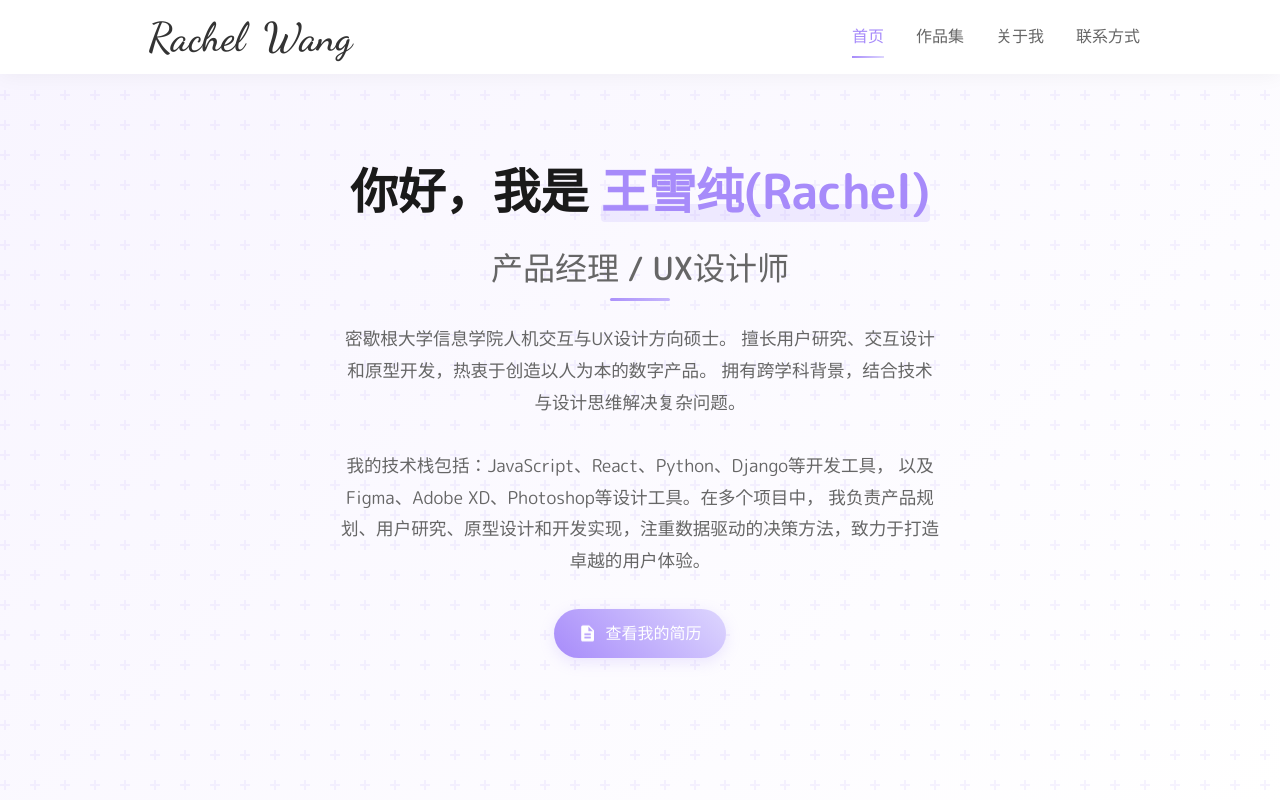
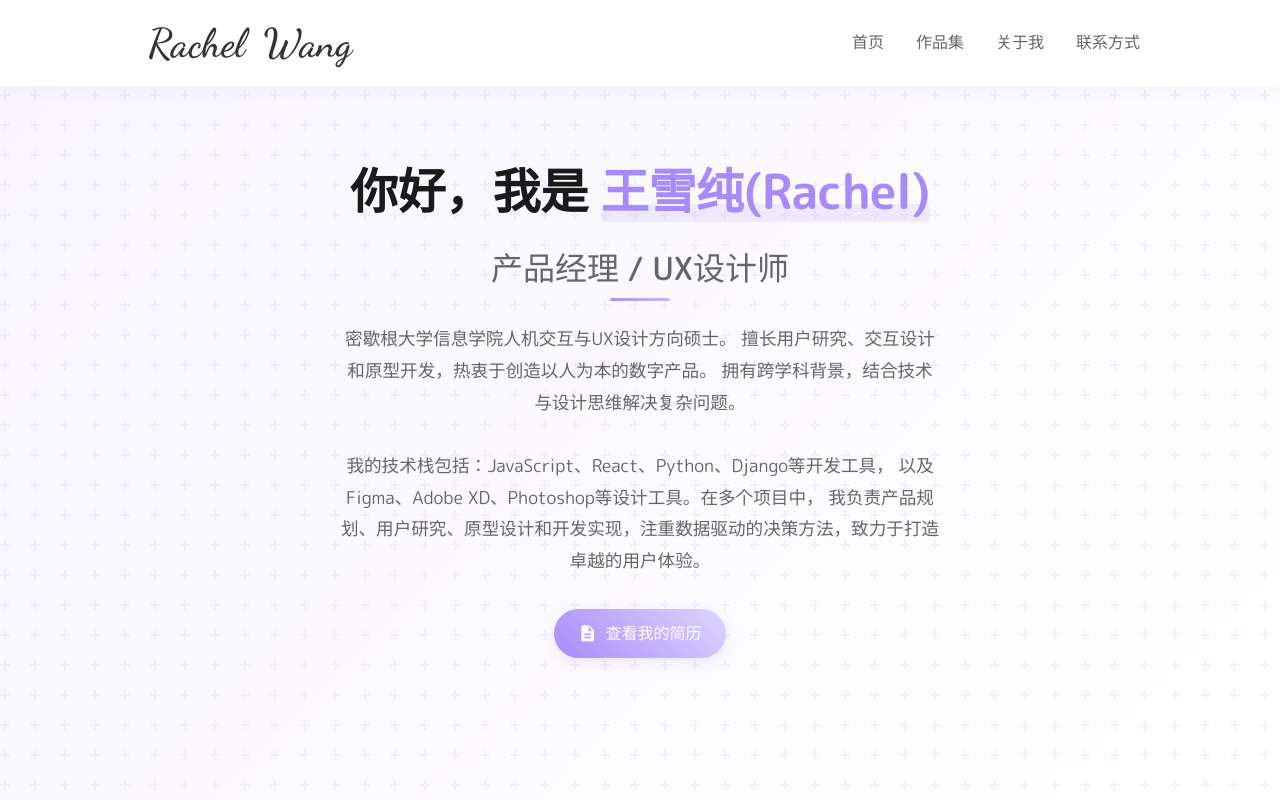
Before and after one commit to Qearl11/myportfolio, a React (Create React App) app: page / in a window 1280 px wide. Shown: the top 800 px of the page. Built offline with nearby package versions, Linux system fonts and the light colour scheme; a web font is replaced by a local one.

Commit message:
Restore smooth scrolling in navigation

```diff
--- a/src/components/Navigation.js
+++ b/src/components/Navigation.js
@@ -8,7 +8,7 @@ const NavContainer = styled.nav`
   left: 0;
   right: 0;
   z-index: 1000;
-  padding: 0.1rem 1.5rem;
+  padding: 0.5rem 1.5rem;
   background: rgba(255, 255, 255, 0.95);
   backdrop-filter: blur(8px);
   box-shadow: 0 1px 20px rgba(0, 0, 0, 0.05);
@@ -63,7 +63,7 @@ const NavLinks = styled.div`
   align-items: center;
 `;
 
-const NavLink = styled(Link)`
+const NavLink = styled.a`
   color: #666;
   text-decoration: none;
   padding: 0.5rem 0;
@@ -71,6 +71,7 @@ const NavLink = styled(Link)`
   font-size: 1rem;
   position: relative;
   transition: color 0.3s ease;
+  cursor: pointer;
 
   &::after {
     content: '';
@@ -103,11 +104,25 @@ const NavLink = styled(Link)`
 const Navigation = () => {
   const location = useLocation();
 
+  const scrollToSection = (sectionId) => {
+    const element = document.getElementById(sectionId);
+    if (element) {
+      const navHeight = 70;
+      const elementPosition = element.getBoundingClientRect().top;
+      const offsetPosition = elementPosition + window.pageYOffset - navHeight;
+
+      window.scrollTo({
+        top: offsetPosition,
+        behavior: 'smooth'
+      });
+    }
+  };
+
   const navItems = [
-    { id: 'home', label: '首页', path: '/' },
-    { id: 'projects', label: '作品集', path: '/#projects' },
-    { id: 'about', label: '关于我', path: '/#about' },
-    { id: 'contact', label: '联系方式', path: '/#contact' }
+    { id: 'home', label: '首页', onClick: () => scrollToSection('home') },
+    { id: 'projects', label: '作品集', onClick: () => scrollToSection('projects') },
+    { id: 'about', label: '关于我', onClick: () => scrollToSection('about') },
+    { id: 'contact', label: '联系方式', onClick: () => scrollToSection('contact') }
   ];
 
   return (
@@ -121,8 +136,8 @@ const Navigation = () => {
           {navItems.map(item => (
             <NavLink
               key={item.id}
-              to={item.path}
-              className={location.pathname === item.path ? 'active' : ''}
+              onClick={item.onClick}
+              className={location.hash === `#${item.id}` ? 'active' : ''}
             >
               {item.label}
             </NavLink>
```
